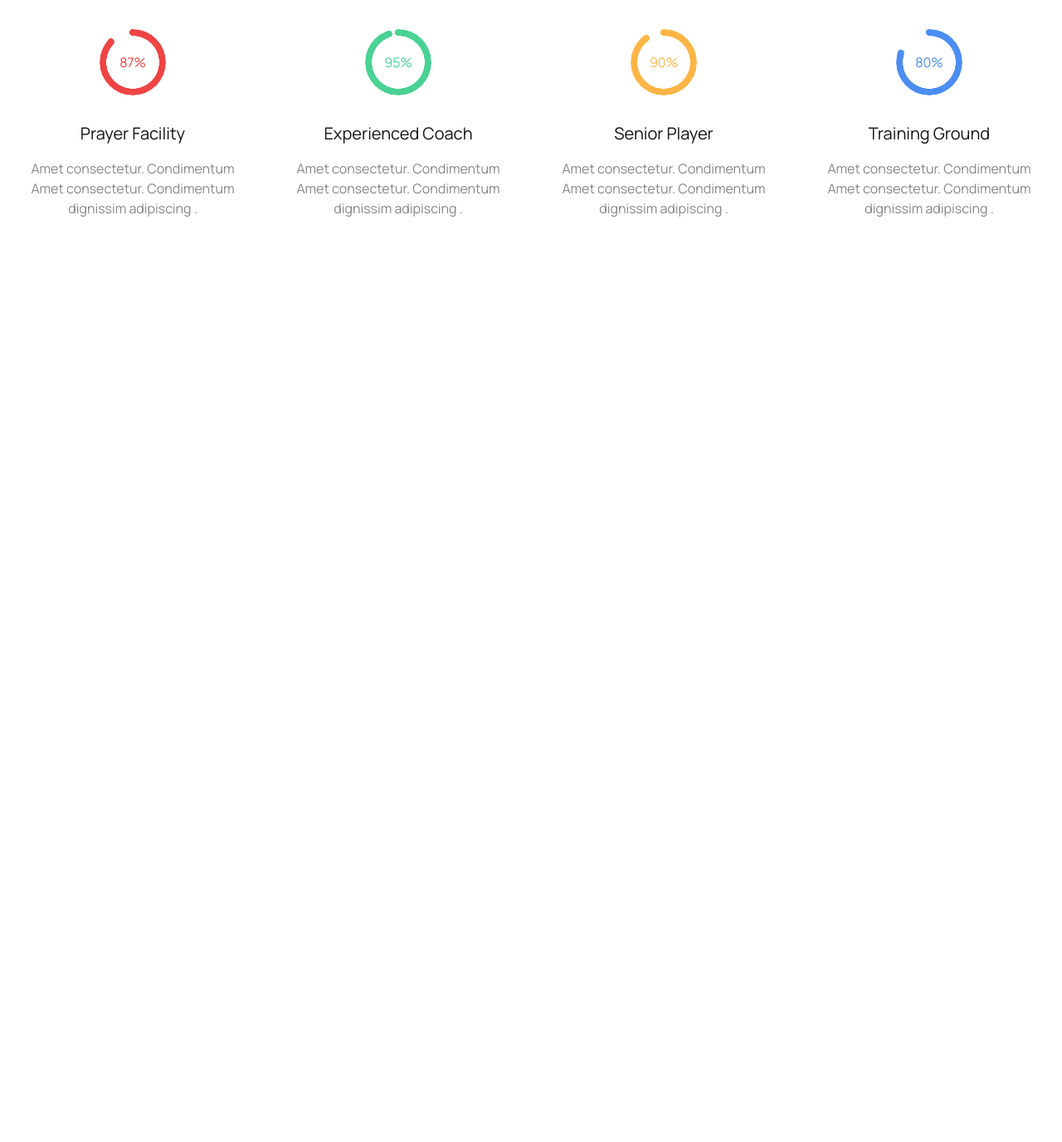
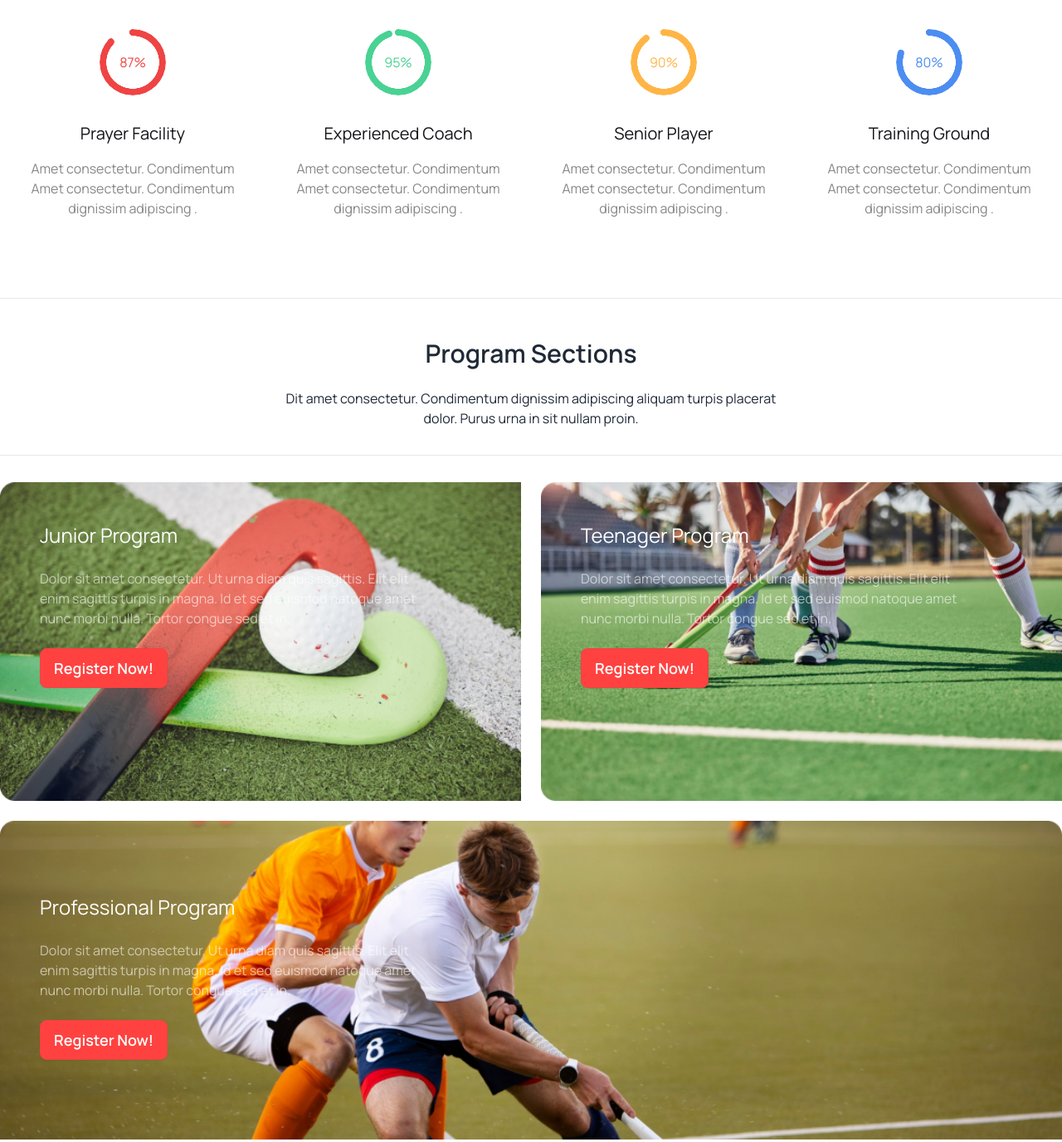
Before and after one commit to reflexsafwan/hockey-with-tailwind, a plain HTML site: page index.html in a window 1280 px wide. Shown: the part 1576-2952 px from the top of the page at 83% size. Before the commit the page ends 1935 px from the top, so only its background shows below. Drawn offline with nearby package versions, Linux system fonts and the light colour scheme.

Commit message:
professional section added succesfully

```diff
--- a/index.html
+++ b/index.html
@@ -143,10 +143,59 @@
                     <p class="text-[#39373799]">Amet consectetur. Condimentum dignissim adipiscing .</p>
                 </div>
             </div>
+            <hr class="mt-10">
+
+        </section>
+        <!-- professional hockeys club section ends -->
+
+        <!-- program sections start -->
+
+        <section class=" container md:container mx-auto mt-12 mb-12">
+            <div class="text-center">
+                <h2 class="text-3xl mb-6 font-semibold">Program Sections</h2>
+                <p>Dit amet consectetur. Condimentum dignissim adipiscing aliquam turpis placerat</p>
+                <p class="mb-8">dolor. Purus urna in sit nullam proin.</p>
+                <hr class="mb-6">
+            </div>
+            <div class="grid md:grid-cols-2 gap-6 mt-8 ">
+                <div class="bg-[url('/images/2.png')] p-12 bg-no-repeat bg-cover md:col-span-1 h-96h-96 ">
+                    <h2 class="text-2xl text-[#fff] mb-6">Junior Program</h2>
+                    <p class="text-[#ffffff99] leading-6">Dolor sit amet consectetur. Ut urna diam quis sagittis. Elit
+                        elit </p>
+                    <p class="text-[#ffffff99] leading-6">enim sagittis turpis in magna. Id et sed euismod natoque amet
+                    </p>
+                    <p class="text-[#ffffff99] leading-6">nunc morbi nulla. Tortor congue sed et in.</p>
+                    <a class="btn bg-[#FF4240] border border-red-500 text-white text-lg mt-6">Register Now!</a>
+                </div>
+                <div class="bg-[url('/images/3.png')] p-12 bg-no-repeat bg-cover md:col-span-1 h-96 ">
+                    <h2 class="text-2xl text-[#fff] mb-6">Teenager Program</h2>
+                    <p class="text-[#ffffff99] leading-6">Dolor sit amet consectetur. Ut urna diam quis sagittis. Elit
+                        elit </p>
+                    <p class="text-[#ffffff99] leading-6">enim sagittis turpis in magna. Id et sed euismod natoque amet
+                    </p>
+                    <p class="text-[#ffffff99] leading-6">nunc morbi nulla. Tortor congue sed et in.</p>
+                    <a class="btn bg-[#FF4240] border border-red-500 text-white text-lg mt-6">Register Now!</a>
+                </div>
+                <div class="bg-[url('/images/4.png')] p-12 bg-no-repeat bg-cover md:col-span-2 h-96">
+                    <div class="pt-10">
+                        <h2 class="text-2xl text-[#fff] mb-6">Professional Program</h2>
+                        <p class="text-[#ffffff99] leading-6">Dolor sit amet consectetur. Ut urna diam quis sagittis.
+                            Elit elit
+                        </p>
+                        <p class="text-[#ffffff99] leading-6">enim sagittis turpis in magna. Id et sed euismod natoque
+                            amet </p>
+                        <p class="text-[#ffffff99] leading-6">nunc morbi nulla. Tortor congue sed et in.</p>
+                        <a class="btn bg-[#FF4240] border border-red-500 text-white text-lg mt-6">Register Now!</a>
+                    </div>
+                </div>
+
+
+            </div>
         </section>
 
 
-        <!-- professional hockeys club section ends -->
+        <!-- program sections ends -->
+
     </main>
 
 
```
